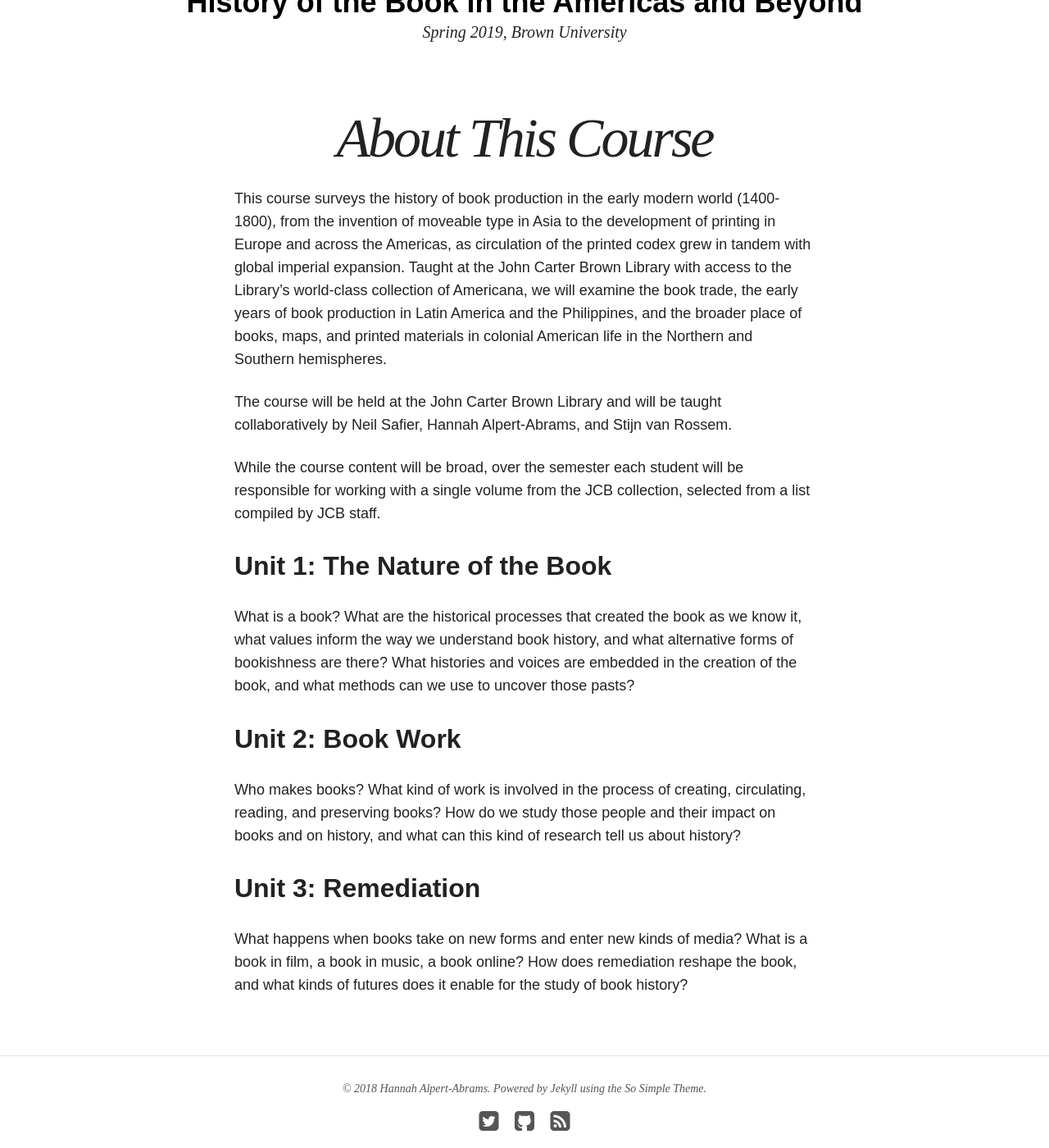
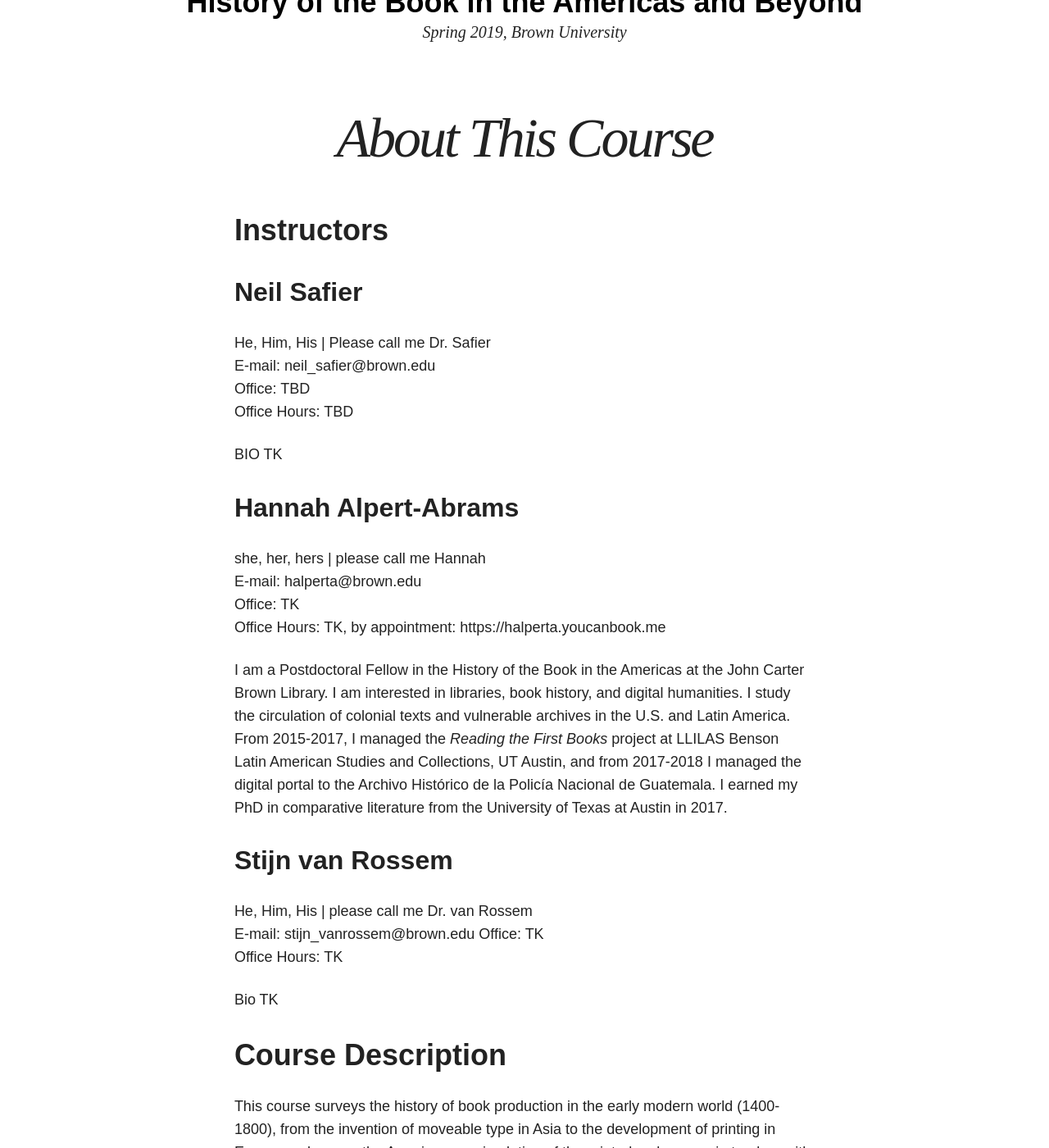
Before and after one commit to halperta/2019-bookhistory, a Jekyll site: the page built from about/index.md, in a window 1280 px wide and 1400 px high, scrolled down 344 px. Shown: the whole window at 82% size. Built offline with Jekyll 4.4.1, drawn with Linux system fonts in a browser that asks for light colours; nearby versions of some CDN libraries.

Commit message:
adding bios to about page

```diff
--- a/about/index.md
+++ b/about/index.md
@@ -10,6 +10,35 @@ image:
   credit: WeGraphics
   creditlink: http://wegraphics.net/downloads/free-ultimate-blurred-background-pack/ -->
 ---
+
+# Instructors
+
+## Neil Safier
+He, Him, His | Please call me Dr. Safier \\
+E-mail: neil_safier@brown.edu
+Office: TBD
+Office Hours: TBD
+
+BIO TK
+
+## Hannah Alpert-Abrams
+she, her, hers | please call me Hannah \\
+E-mail: halperta@brown.edu
+Office: TK
+Office Hours: TK, by appointment: https://halperta.youcanbook.me
+
+I am a Postdoctoral Fellow in the History of the Book in the Americas at the John Carter Brown Library. I am interested in libraries, book history, and digital humanities. I study the circulation of colonial texts and vulnerable archives in the U.S. and Latin America. From 2015-2017, I managed the *Reading the First Books* project at LLILAS Benson Latin American Studies and Collections, UT Austin, and from 2017-2018 I managed the digital portal to the Archivo Histórico de la Policía Nacional de Guatemala. I earned my PhD in comparative literature from the University of Texas at Austin in 2017.
+
+## Stijn van Rossem
+He, Him, His | please call me Dr. van Rossem \\
+E-mail: stijn_vanrossem@brown.edu
+Office: TK
+Office Hours: TK
+
+Bio TK
+
+
+# Course Description
 
 This course surveys the history of book production in the early modern world (1400-1800), from the invention of moveable type in Asia to the development of printing in Europe and across the Americas, as circulation of the printed codex grew in tandem with global imperial expansion. Taught at the John Carter Brown Library with access to the Library’s world-class collection of Americana, we will examine the book trade, the early years of book production in Latin America and the Philippines, and the broader place of books, maps, and printed materials in colonial American life in the Northern and Southern hemispheres.
 
```
